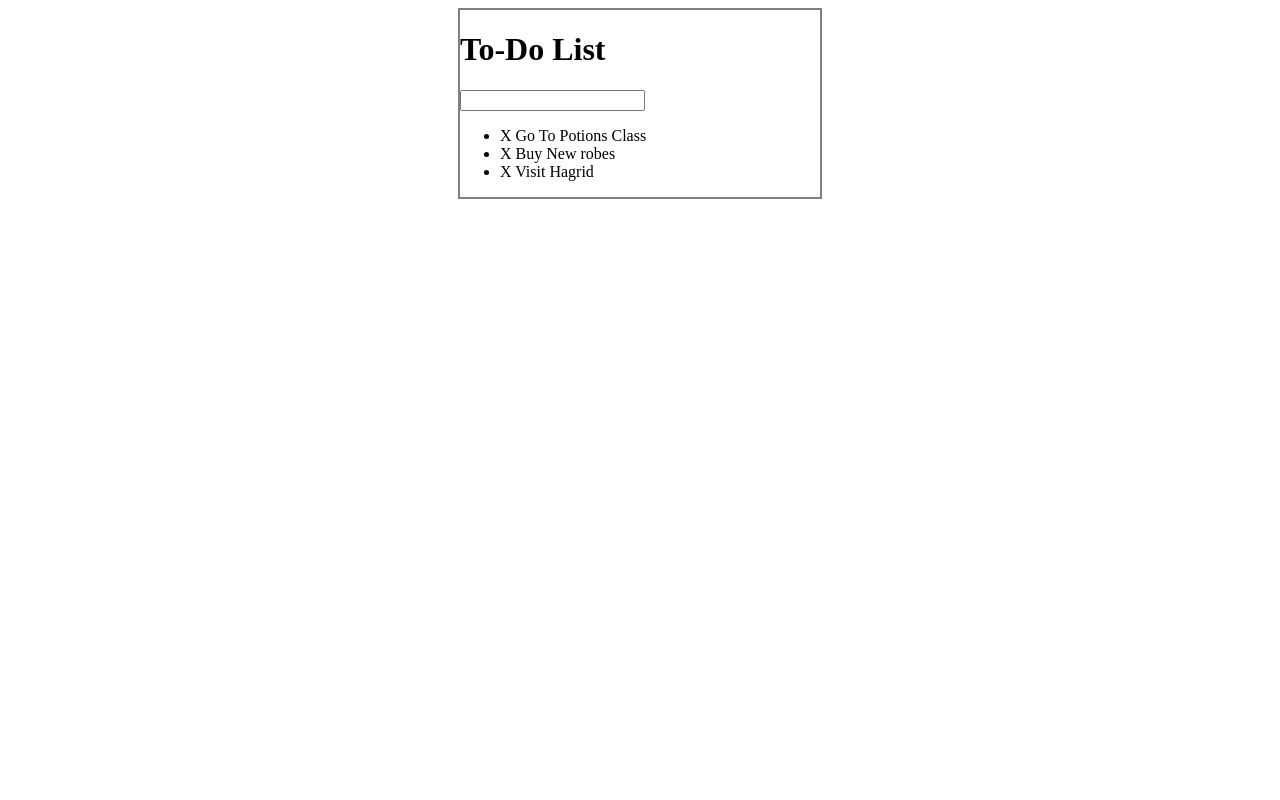
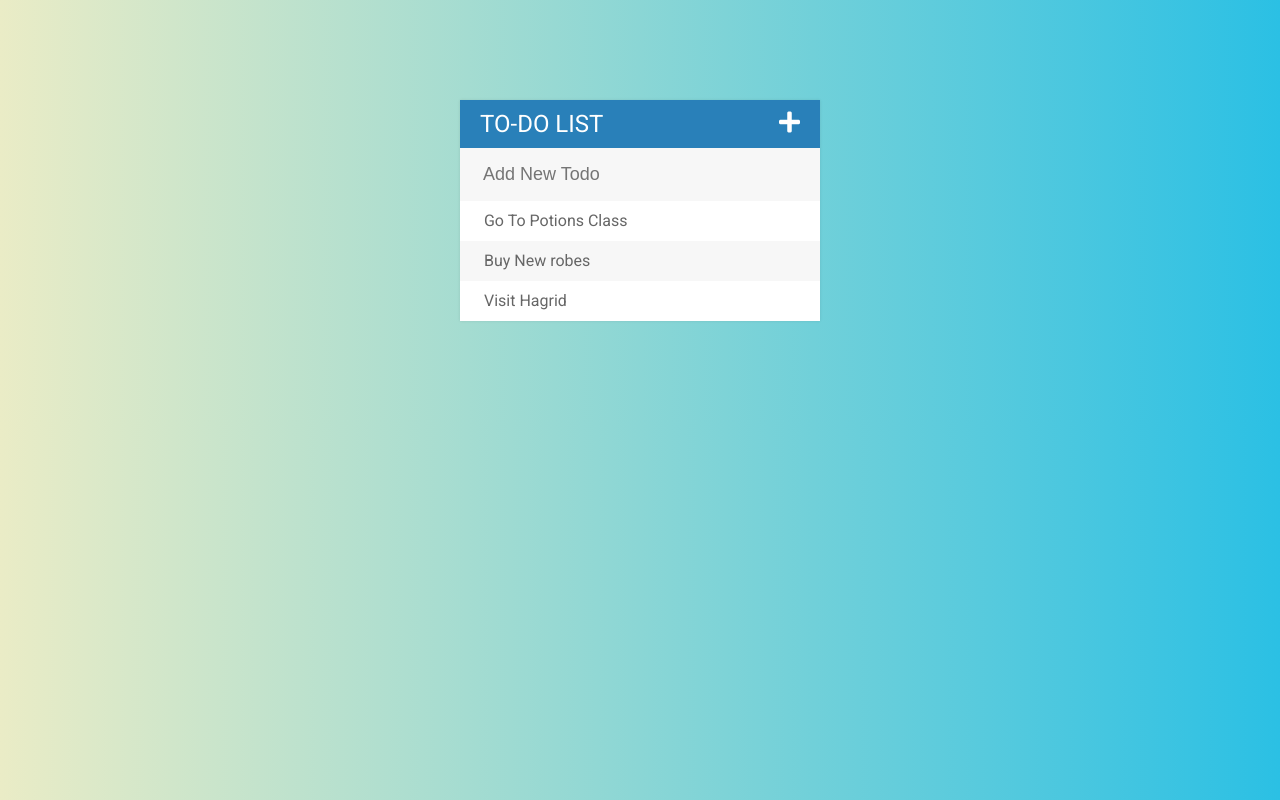
Before and after one commit to thecrownjoel/todolist, a plain HTML site: page index.html in a window 1280 px wide. Drawn offline with Linux system fonts and the light colour scheme.

Commit message:
Styling phase 2
Adding gradient background, hover effects on buttons and font awesome icon.

```diff
--- a/assets/css/todos.css
+++ b/assets/css/todos.css
@@ -1,9 +1,85 @@
+h1 {
+	background-color: #2980b9;
+	color: white;
+	margin: 0;
+	padding: 10px 20px;
+	text-transform: uppercase;
+	font-size: 24px;
+	font-weight: normal;
+}
 
+.fa-plus {
+	float: right;
+}
+
+body {
+	background: #2BC0E4;  /* fallback for old browsers */
+	background: -webkit-linear-gradient(to right, #EAECC6, #2BC0E4);  /* Chrome 10-25, Safari 5.1-6 */
+	background: linear-gradient(to right, #EAECC6, #2BC0E4); /* W3C, IE 10+/ Edge, Firefox 16+, Chrome 26+, Opera 12+, Safari 7+ */
+
+}
+
+ul {
+	list-style: none;
+	margin: 0;
+	padding: 0;
+}
+
+body {
+	font-family: Roboto;
+}
+
+li {
+	background-color: #fff;
+	height: 40px;
+	line-height: 40px;
+	color: #666;
+
+}
+
+span {
+	background-color: #e74c3c;
+	height: 40px;
+	margin-right: 20px;
+	text-align: center;
+	color: white;
+	width: 0px;
+	display: inline-block;
+	transition: 0.2s linear;
+	opacity: 0;
+
+}
+
+li:hover span {
+	width: 40px;
+	opacity: 1.0;
+}
+
+input {
+	font-size: 18px;
+	color: #2980b9;
+	background-color: #f7f7f7;
+	width: 100%;
+	padding: 13px 13px 13px 20px;
+	box-sizing: border-box;
+	border: 3px solid rgba(0,0,0,0);
+}
+
+input:focus {
+	background-color: #fff;
+	border: 3px solid #2980b9;
+	outline: none;
+}
+
+li:nth-child(2n) {
+	background-color: #f7f7f7;
+}
 
 #container {
 	width: 360px;
-	margin: 0 auto;
-	border: 2px solid gray;
+	margin: 100px auto;
+	background-color: #f7f7f7;
+	box-shadow: 0 0 3px rgba(0,0,0, 0.1);
 }
 .completed {
 	color: gray;
--- a/assets/js/todos.js
+++ b/assets/js/todos.js
@@ -1,4 +1,26 @@
+
 // Check off specifics Todos by Clicking
-$("li").click(function() {
+
+$("ul").on("click", "li", function() {
 	$(this).toggleClass("completed");
 });
+
+// Click on X to delete Todos
+
+$("ul").on("click", "span", function(event) {
+	$(this).parent().fadeOut(500, function() {
+		$(this).remove();
+	});
+	event.stopPropagation();
+})
+
+$("input[type='text']").keypress(function(event){
+	if(event.which === 13) {
+		//grabbing new todo text from input
+		var todoText = $(this).val();
+		$(this).val("");
+
+		//create a new li and add to ul
+		$("ul").append("<li><span><i class='fa fa-trash'></i></span> " + todoText + "</li>");
+	}
+})
--- a/index.html
+++ b/index.html
@@ -4,6 +4,8 @@
   <meta charset="UTF-8">
   <title>Todo List</title>
     <link rel="stylesheet" type="text/css" href="./assets/css/todos.css">
+    <link href="https://fonts.googleapis.com/css?family=Roboto:400,500,700" rel="stylesheet">
+    <link rel="stylesheet" href="https://use.fontawesome.com/releases/v5.0.13/css/all.css" integrity="sha384-DNOHZ68U8hZfKXOrtjWvjxusGo9WQnrNx2sqG0tfsghAvtVlRW3tvkXWZh58N9jp" crossorigin="anonymous">
     <script type="text/javascript" src="./assets/js/lib/jquery-3.3.1.min.js"></script>
 
 
@@ -12,14 +14,16 @@
 
 <div id="container">
 
-	<h1>To-Do List</h1>
+	<h1>To-Do List <i class="fas fa-plus"></i>
 
-	<input type="text">
+</h1>
+
+	<input type="text" placeholder="Add New Todo">
 
 	<ul>
-		<li><span>X</span> Go To Potions Class</li>
-		<li><span>X</span> Buy New robes</li>
-		<li><span>X</span> Visit Hagrid</li>
+		<li><span><i class="fa fa-trash"></i></span> Go To Potions Class</li>
+		<li><span><i class="fa fa-trash"></i></span> Buy New robes</li>
+		<li><span><i class="fa fa-trash"></i></span> Visit Hagrid</li>
 	</ul>
 
 </div>
```
